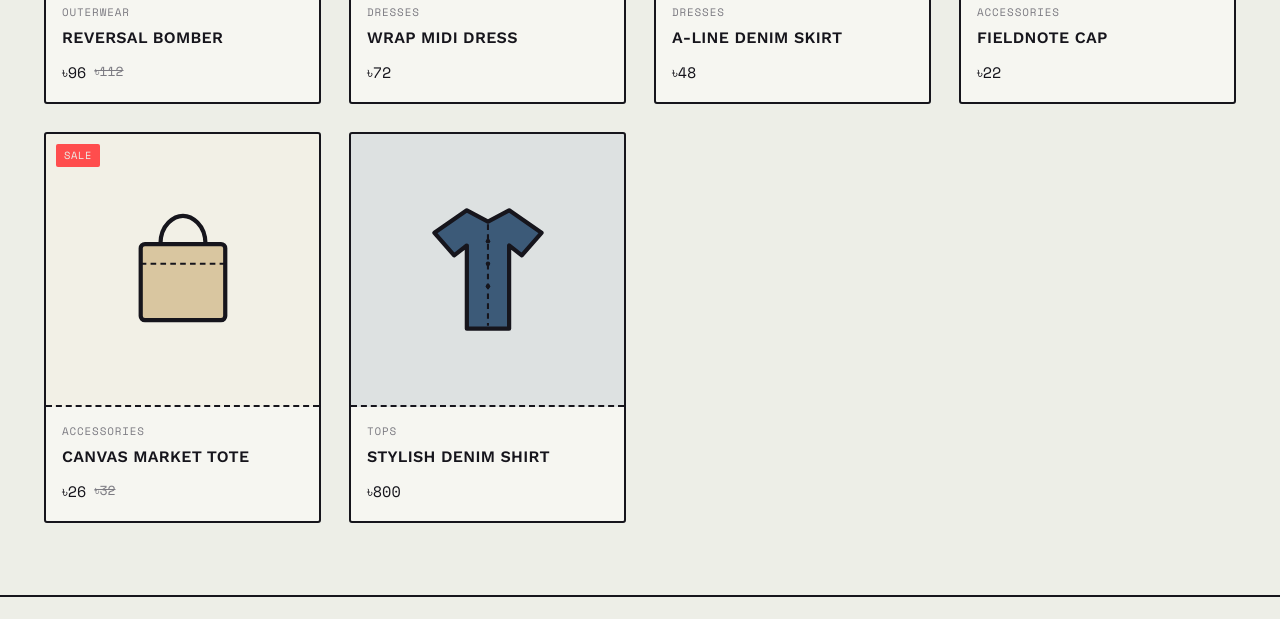
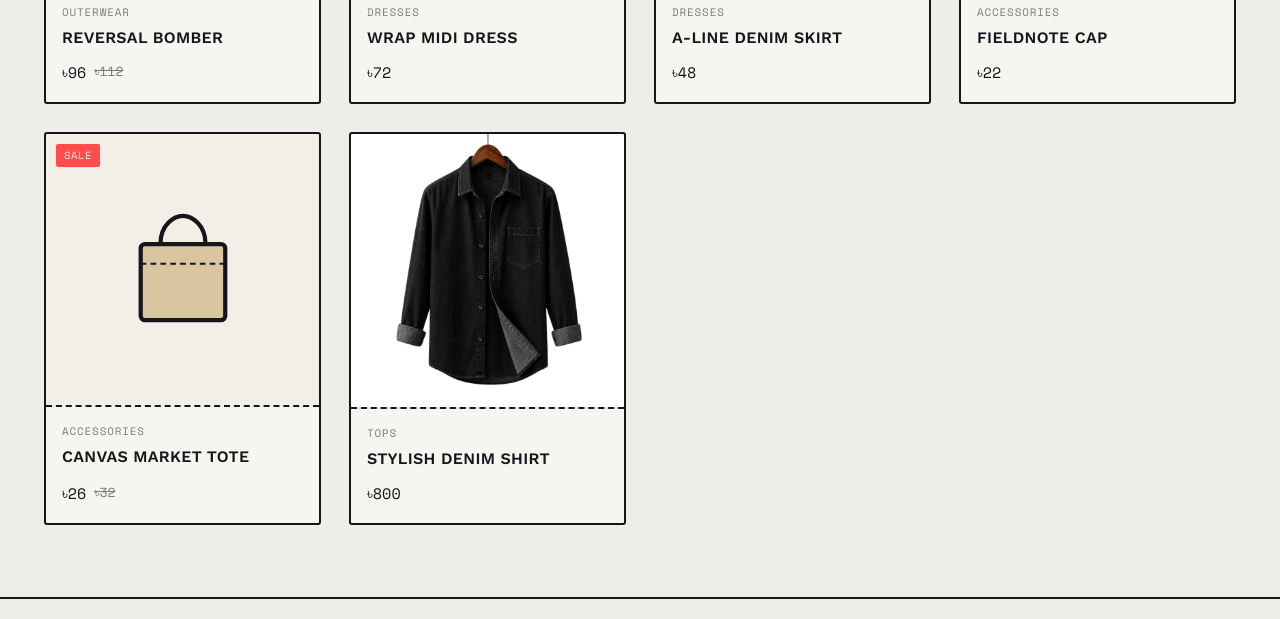
Before and after one commit to un1style/UniStyle, a plain HTML site: page shop.html in a window 1280 px wide. Shown: the part 1660-2279 px from the top of the page. Drawn offline with nearby package versions, Linux system fonts and the light colour scheme.

Commit message:
Update shop.html

```diff
--- a/shop.html
+++ b/shop.html
@@ -139,7 +139,7 @@
       <div class="card">
         <a href="product.html?id=${p.id}" class="card-media" style="background:${p.swatch}22;">
           ${onSale}
-          ${getGarmentSVG(p.icon, p.swatch)}
+          ${getGarmentSVG(p.icon, p.swatch, p.image)}
         </a>
         <div class="card-body">
           <span class="card-cat">${p.category}</span>
```
